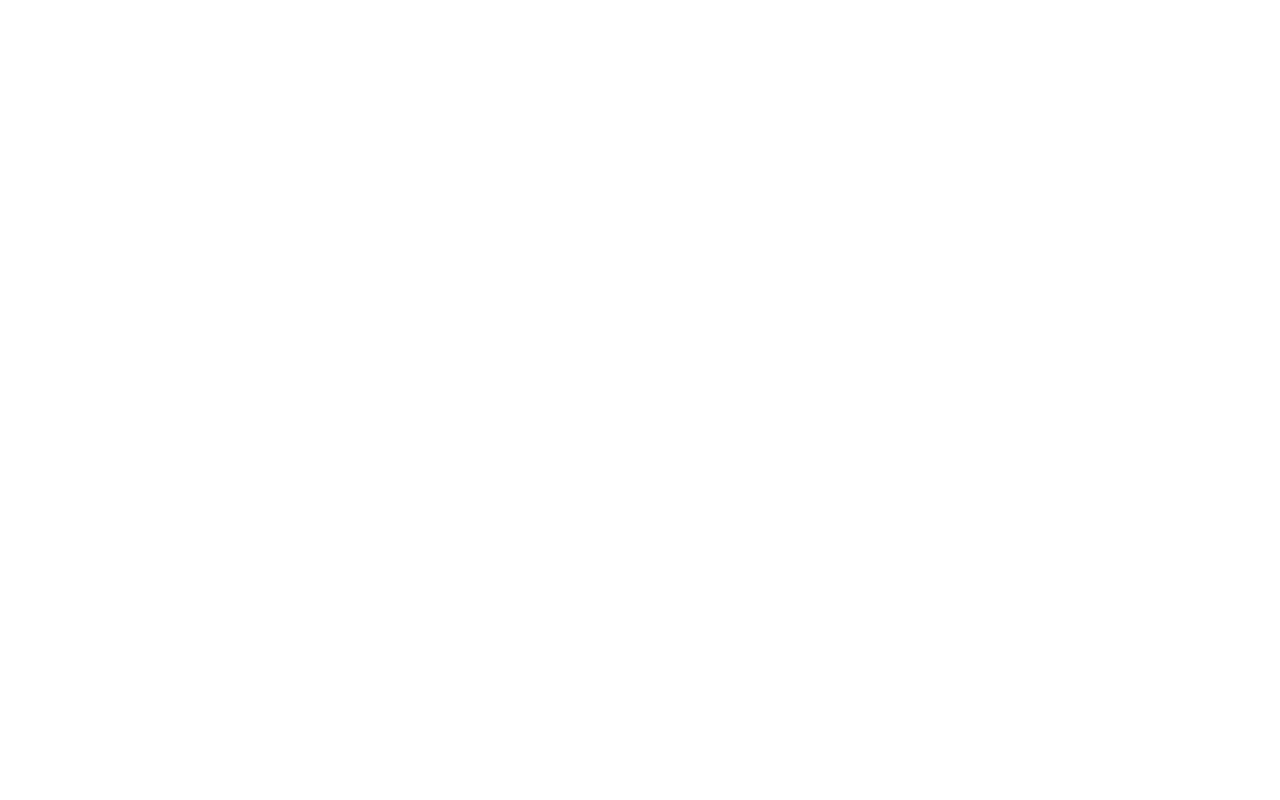
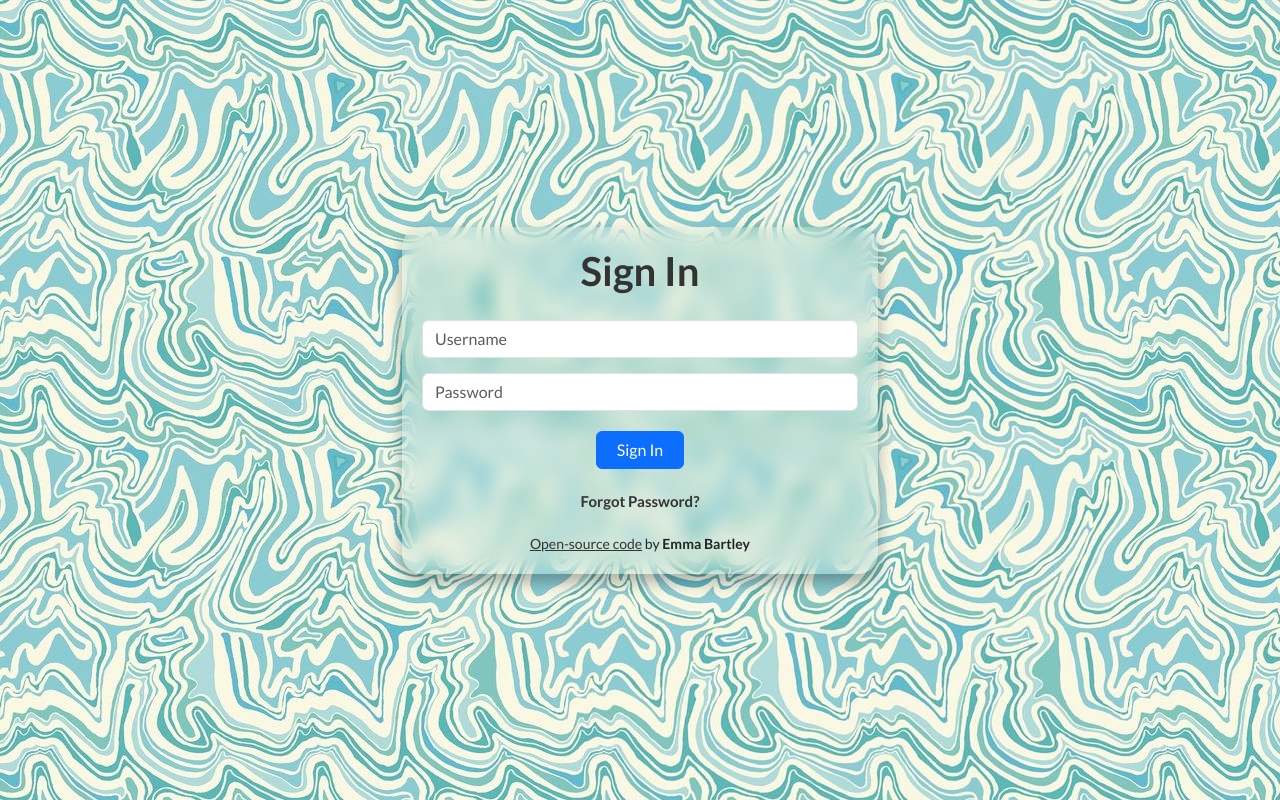
Before and after one commit to emjaneb/login-page, a plain HTML site: page index.html in a window 1280 px wide. Drawn offline with nearby package versions, Linux system fonts and the light colour scheme.

Commit message:
Created HTML & CSS

```diff
--- a/index.html
+++ b/index.html
@@ -6,17 +6,38 @@
     <meta name="viewport" content="width=device-width, initial-scale=1.0">
     <title>Login</title>
 
+    <link href="https://cdn.jsdelivr.net/npm/bootstrap@5.3.2/dist/css/bootstrap.min.css" rel="stylesheet"
+        integrity="sha384-T3c6CoIi6uLrA9TneNEoa7RxnatzjcDSCmG1MXxSR1GAsXEV/Dwwykc2MPK8M2HN" crossorigin="anonymous">
+
+    <link rel="preconnect" href="https://fonts.googleapis.com">
+    <link rel="preconnect" href="https://fonts.gstatic.com" crossorigin>
+    <link href="https://fonts.googleapis.com/css2?family=Lato:wght@300;400;700;900&display=swap" rel="stylesheet">
+
     <link rel="stylesheet" href="style.css">
-
-    <script src="https://cdn.jsdelivr.net/npm/bootstrap@5.3.2/dist/js/bootstrap.bundle.min.js"
-        integrity="sha384-C6RzsynM9kWDrMNeT87bh95OGNyZPhcTNXj1NW7RuBCsyN/o0jlpcV8Qyq46cDfL"
-        crossorigin="anonymous"></script>
-
-
 </head>
 
 <body>
+    <div class="container">
+        <div class="sign-in-form">
+            <h1>Sign In</h1>
+            <div class="form-group">
+                <input type="text" class="form-control" placeholder="Username">
+            </div>
 
+            <div class="form-group">
+                <input type="password" class="form-control" placeholder="Password">
+            </div>
+
+            <input type="submit" class="btn btn-primary" value="Sign In">
+            <div class="forgot-password"><a href="">Forgot Password?</a></div>
+
+            <div class="credit">
+                <a href="" target="_blank">Open-source
+                    code</a> by <span class="name">Emma Bartley</span>
+            </div>
+        </div>
+
+    </div>
 
 
 
--- a/style.css
+++ b/style.css
@@ -0,0 +1,78 @@
+* {
+  margin: 0;
+  padding: 0;
+  box-sizing: border-box;
+}
+
+body {
+  background-image: url(img/background.jpg);
+  min-height: 100vh;
+  display: flex;
+}
+
+.container {
+  margin: auto;
+  width: 500px;
+  max-width: 90%;
+}
+
+.sign-in-form {
+  width: 100%;
+  height: 100%;
+  padding: 20px;
+  background: transparent;
+  backdrop-filter: blur(10px);
+  border-radius: 20px;
+  box-shadow: 0 8px 16px rgba(0, 0, 0, 0.3);
+  font-family: "Lato", sans-serif;
+}
+
+.sign-in-form h1 {
+  text-align: center;
+  margin-bottom: 25px;
+  font-weight: 700;
+  color: #333333;
+}
+
+.form-group {
+  margin-bottom: 15px;
+}
+
+.btn {
+  display: block;
+  margin: 20px auto;
+  padding: 6px 20px;
+}
+
+.forgot-password {
+  text-align: center;
+}
+
+.forgot-password a {
+  text-decoration: none;
+  color: #333333;
+  font-size: 15px;
+  font-weight: 700;
+}
+
+.forgot-password a:hover {
+  text-decoration: underline;
+}
+
+.credit {
+  margin-top: 20px;
+  text-align: center;
+  font-size: 14px;
+}
+
+.credit a {
+  color: #333333;
+}
+
+.credit a:hover {
+  font-style: italic;
+}
+
+.name {
+  font-weight: 700;
+}
```
Also changed, not shown: img/background.jpg (added).
